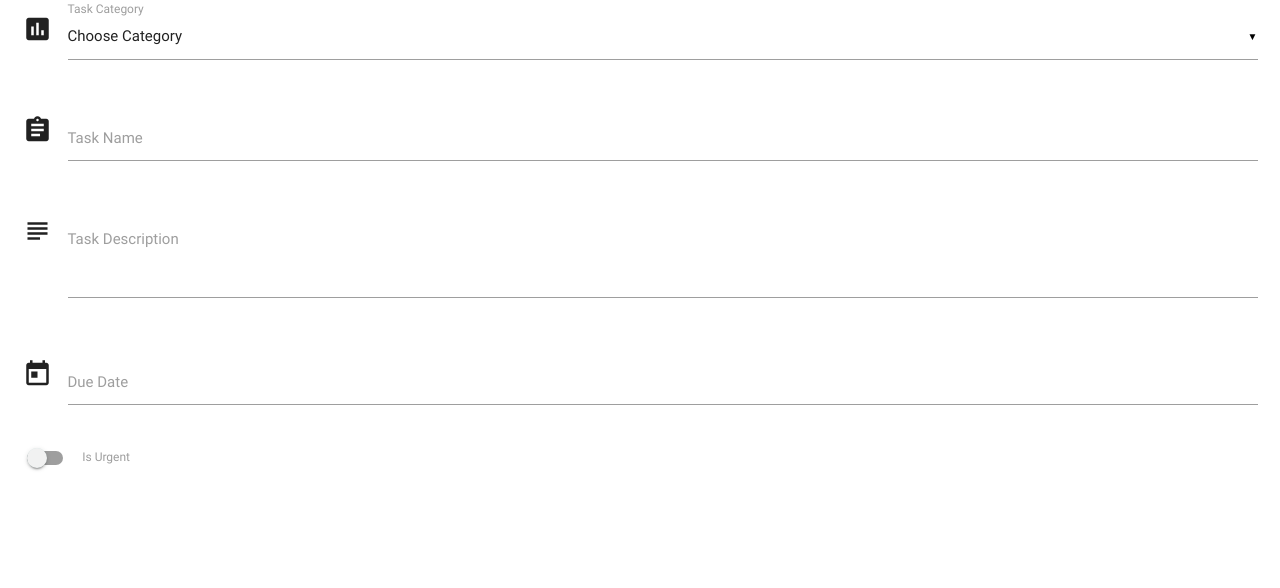
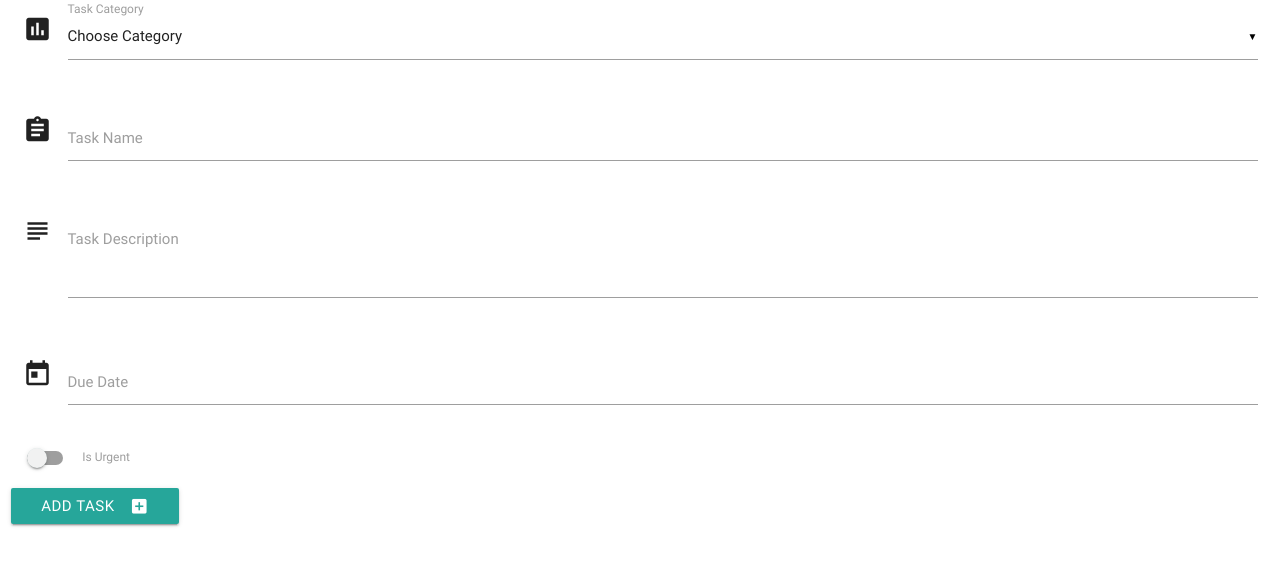
Before and after one commit to pawodyk/CI_WorkingWithData-TaskManagerMiniProject, a Flask app: page /add_task in a window 1280 px wide. Shown: the part 89-677 px from the top of the page. Run offline with Flask 2, Linux system fonts and the light colour scheme; data that the repository does not hold is empty; parts of the project's set-up code (start-up, migrations or seed data) failed here and were passed over; some libraries are stand-ins or nearby versions.

Commit message:
added the funtion that will add the task to database

```diff
--- a/app.py
+++ b/app.py
@@ -20,10 +20,18 @@ def get_task():
 def add_task():
     return render_template("addtask.html", categories=mongo.db.categories.find())
 
+@app.route('/insert_task', methods=['POST'])
+def insert_task():
+    tasks= mongo.db.tasks
+    tasks.insert_one(request.form.to_dict())
+    print("***")
+    print("sucessfully added:")
+    print(request.form.to_dict())
+    print("***")
+    return redirect(url_for('get_task'))
+
 
 if __name__ == "__main__":
     app.run(host = os.environ.get('IP', '127.0.0.1'),
             port = int(os.environ.get('PORT', '5500')),
             debug=True)
-
-    print(MONGO_DB)
--- a/templates/addtask.html
+++ b/templates/addtask.html
@@ -3,7 +3,7 @@
 <h3>Add Task</h3>
 
 <div class="row">
-    <form action="" method="POST" class="col s12">
+    <form action="{{ url_for('insert_task') }}" method="POST" class="col s12">
         <div class="row">
             <div class="input-field col s12">
                 <i class="material-icons prefix">poll</i>
@@ -46,6 +46,11 @@
                 </label>
             </div>
         </div>
+        <div class="row">
+            <button class="btn waves-effect waves-light" type="submit" name="action">Add Task
+                <i class="material-icons right">add_box</i>
+             </button>
+        </div>
     </form>
 </div>
 
```
